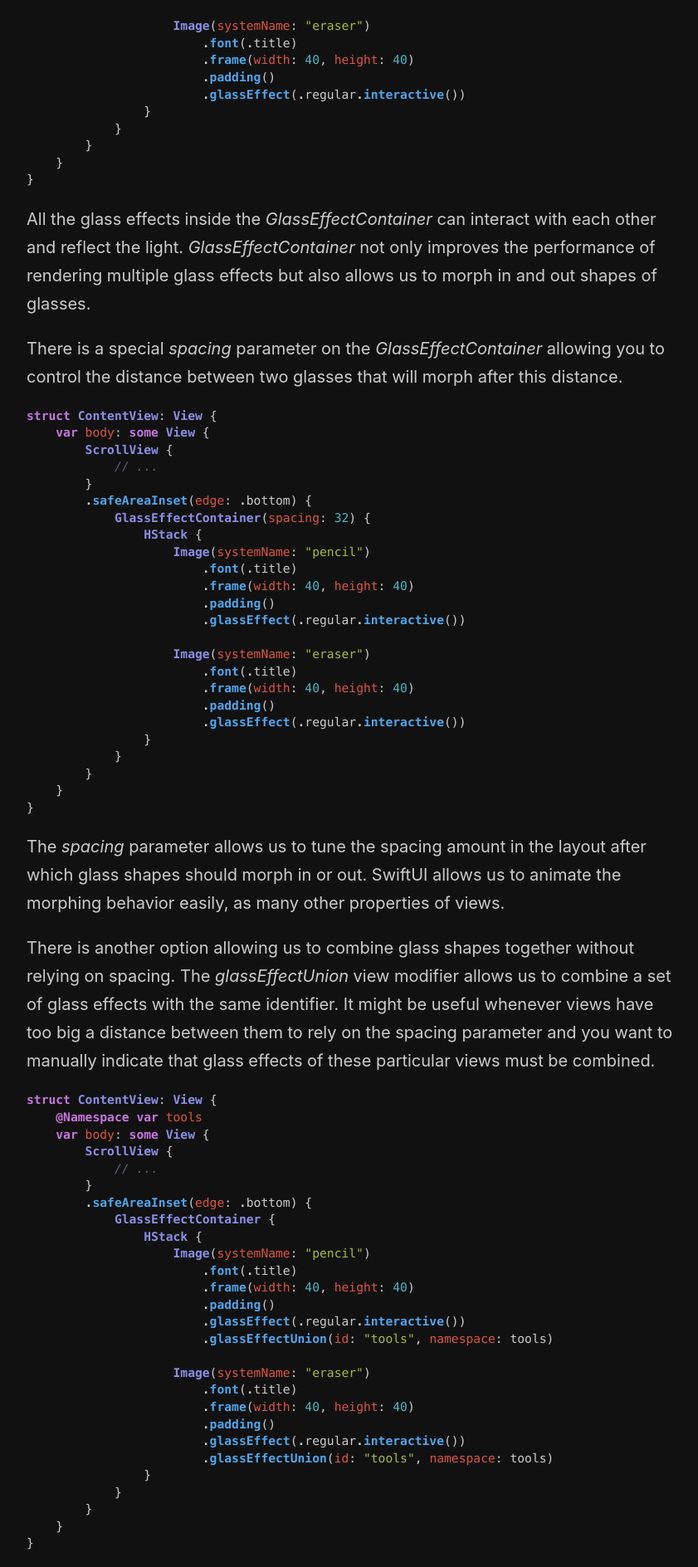
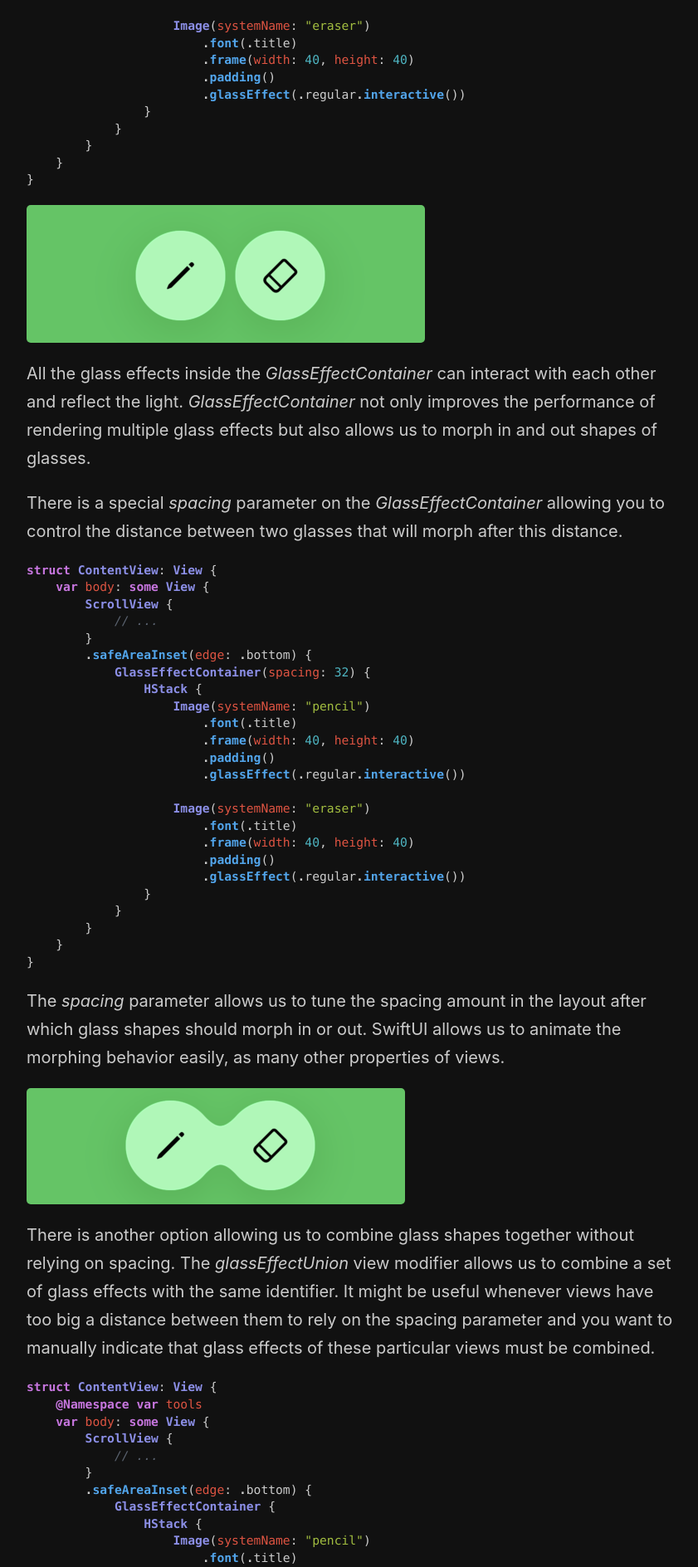
Before and after one commit to mecid/mecid.github.io, a Jekyll site: the page built from _posts/2025-07-23-glassifying-custom-swiftui-views-groups.md, in a window 1280 px wide. Shown: the part 1678-3566 px from the top of the page at 83% size, without its empty margins (218-1059 px from the left). Built offline with Jekyll 4.4.1, drawn with Linux system fonts in a browser that asks for light colours.

Commit message:
glass container images added to the post

````diff
--- a/_posts/2025-07-23-glassifying-custom-swiftui-views-groups.md
+++ b/_posts/2025-07-23-glassifying-custom-swiftui-views-groups.md
@@ -71,6 +71,8 @@ struct ContentView: View {
 }
 ```
 
+![glass-container-morphing](/public/glass-container-1.png)
+
 All the glass effects inside the *GlassEffectContainer* can interact with each other and reflect the light. *GlassEffectContainer* not only improves the performance of rendering multiple glass effects but also allows us to morph in and out shapes of glasses.
 
 There is a special *spacing* parameter on the *GlassEffectContainer* allowing you to control the distance between two glasses that will morph after this distance.
@@ -103,6 +105,8 @@ struct ContentView: View {
 ```
 
 The *spacing* parameter allows us to tune the spacing amount in the layout after which glass shapes should morph in or out. SwiftUI allows us to animate the morphing behavior easily, as many other properties of views.
+
+![glass-container-morphing](/public/glass-container-2.png)
 
 There is another option allowing us to combine glass shapes together without relying on spacing. The *glassEffectUnion* view modifier allows us to combine a set of glass effects with the same identifier. It might be useful whenever views have too big a distance between them to rely on the spacing parameter and you want to manually indicate that glass effects of these particular views must be combined.
 
````
